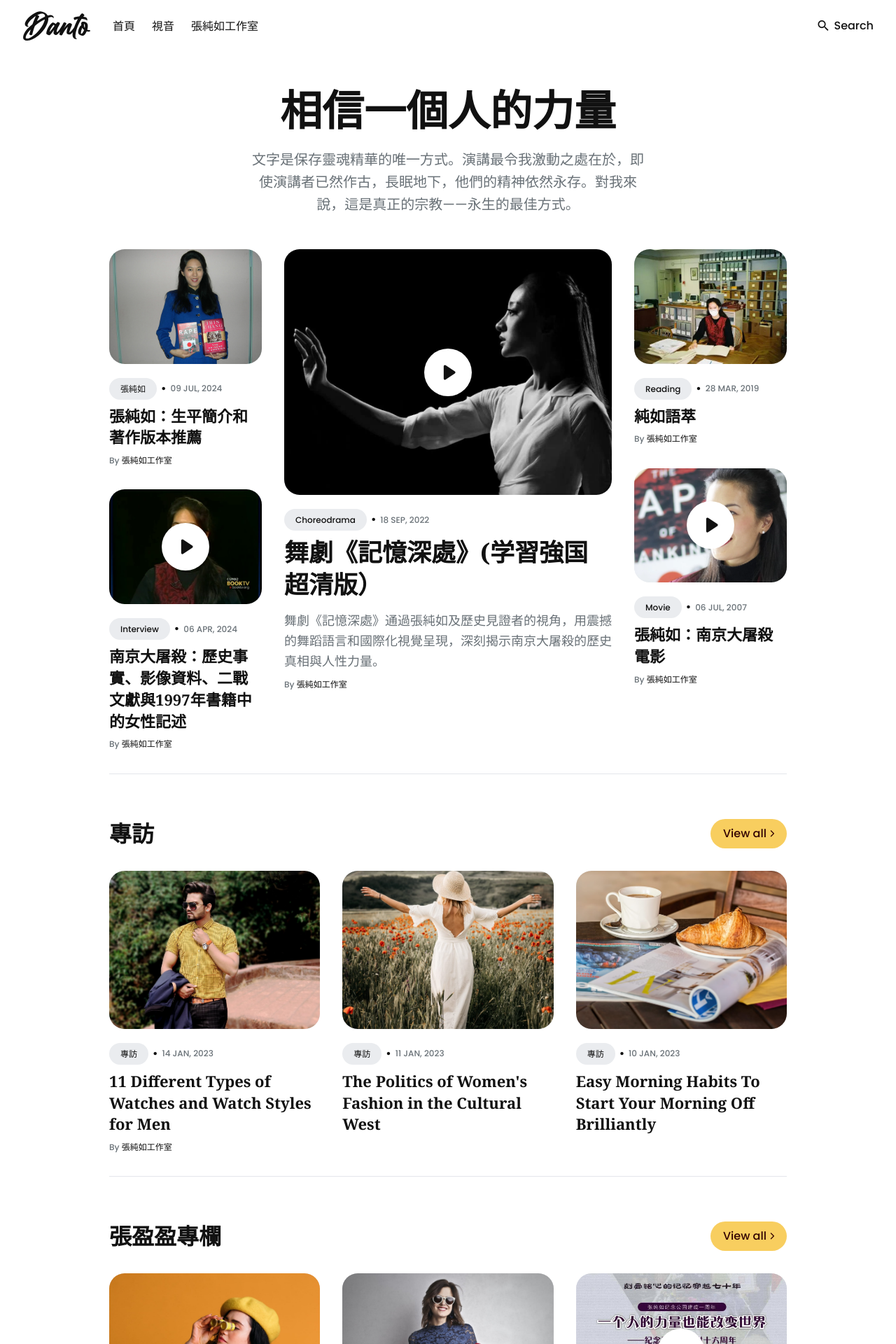
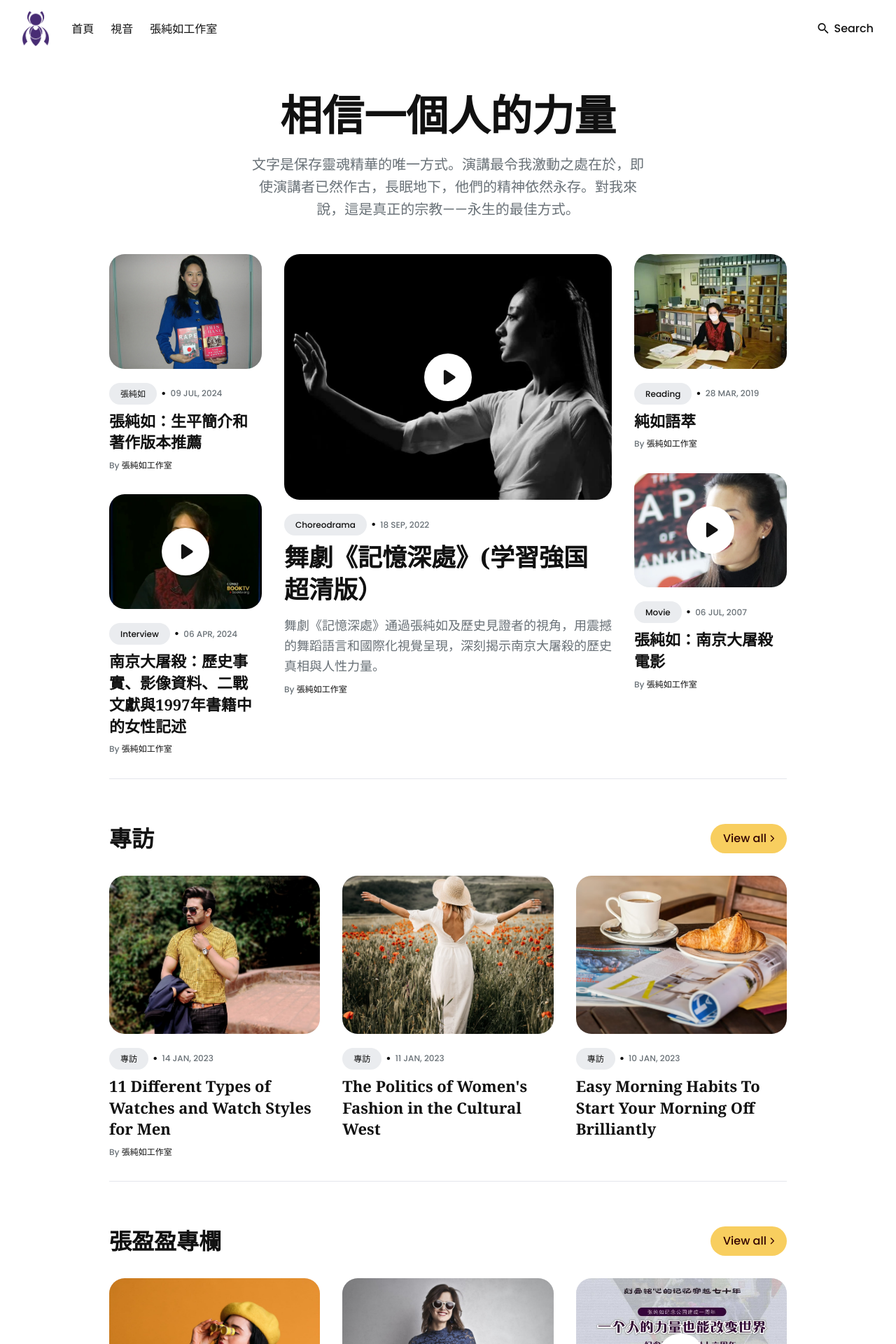
Before and after one commit to thatirischang/thatirischang.github.io, a Jekyll site: the page built from index.html, in a window 1280 px wide. Shown: the top 1920 px of the page at 70% size. Built offline with Jekyll 4.4.1, drawn with Linux system fonts in a browser that asks for light colours.

Commit message:
Update settings.yml

```diff
--- a/_data/settings.yml
+++ b/_data/settings.yml
@@ -2,7 +2,7 @@
 # Site Settings
 title: 張純如工作室
 description: 文字是保存靈魂精華的唯一方式。
-logo: "/images/logo.svg" # You can add own logo. For example "/images/logo.svg".
+logo: "/images/logo1.png" # You can add own logo. For example "/images/logo.svg".
 logo_dark: "/images/logo-dark.svg"
 color_scheme: auto # You can choose three modes auto, light, and dark. By default, the auto mode is set, which means the user can choose the light or dark mode themself.
 
```
